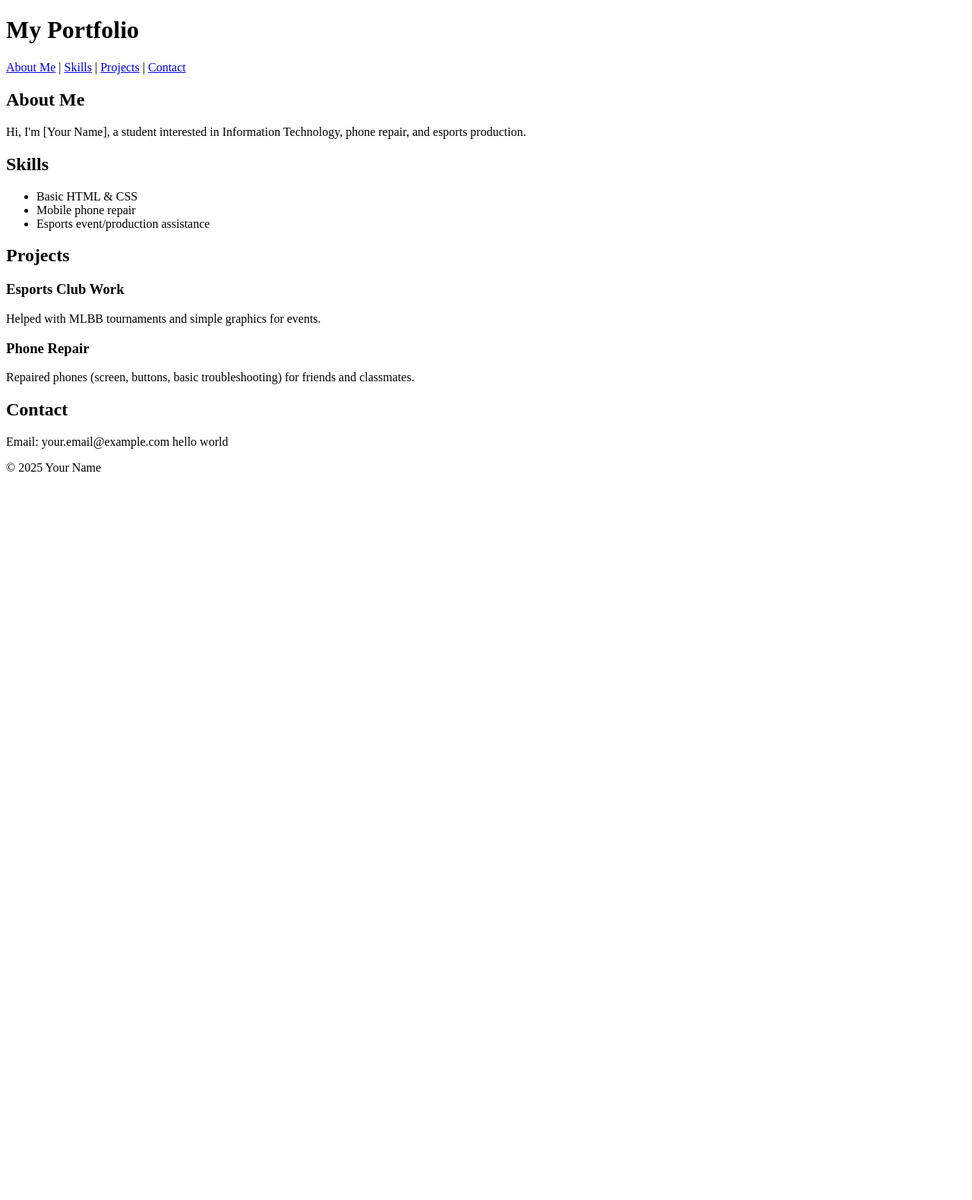
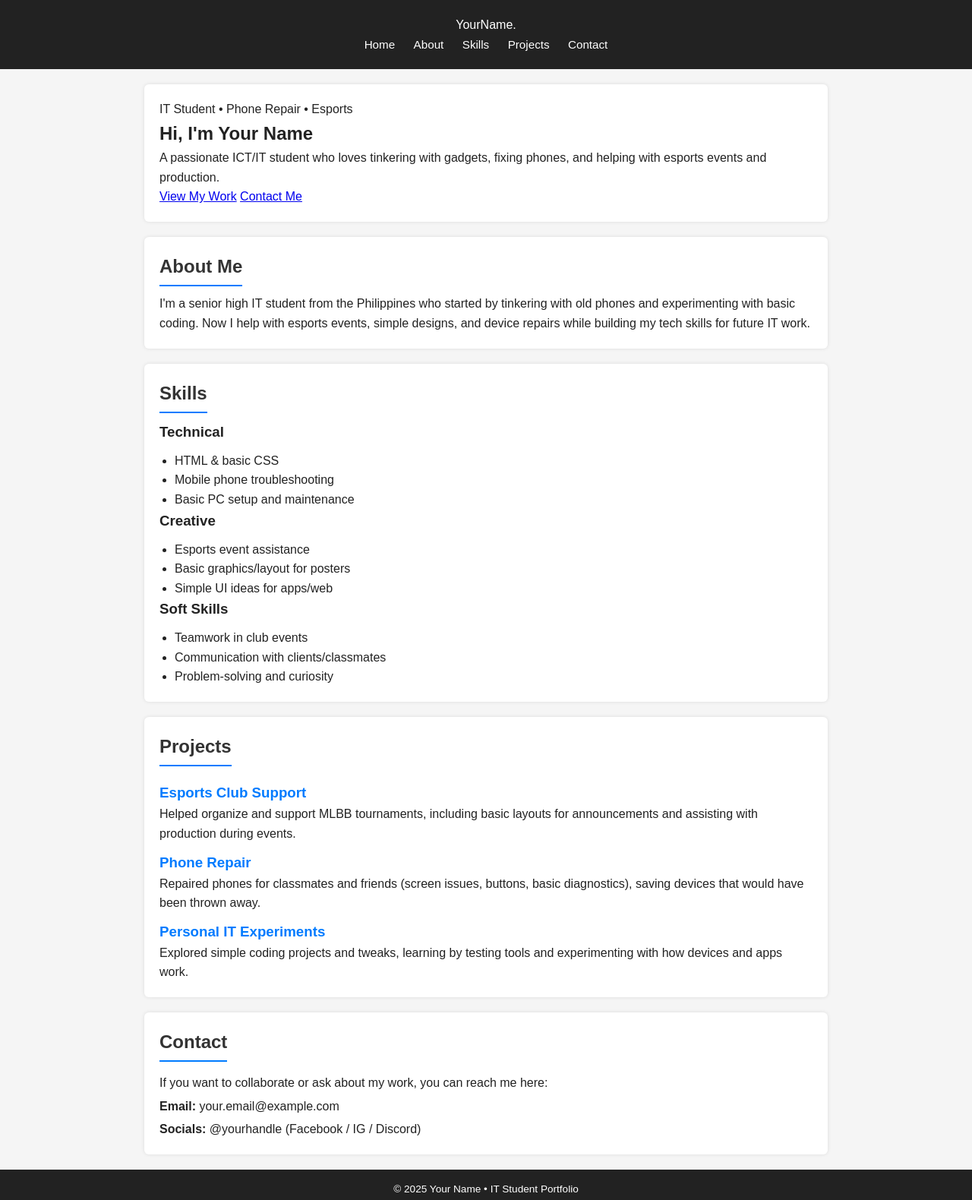
Before and after one commit to mackkk29/Mack-portfolio.io, a plain HTML site: page index.html in a window 1280 px wide. Shown: the whole page at 76% size. Before the commit the page ends 800 px from the top, so only its background shows below. Drawn offline with Linux system fonts and the light colour scheme.

Commit message:
Update index.html

```diff
--- a/index.html
+++ b/index.html
@@ -3,55 +3,117 @@
 <head>
   <meta charset="UTF-8">
   <meta name="viewport" content="width=device-width, initial-scale=1.0">
-  <title>My Portfolio</title>
+  <title>Your Name | Portfolio</title>
+  <link rel="stylesheet" href="style.css">
 </head>
 <body>
-  <!-- Navigation -->
-  <header>
-    <h1>My Portfolio</h1>
+  <!-- Header / Navbar -->
+  <header class="navbar">
+    <div class="logo">YourName<span>.</span></div>
     <nav>
-      <a href="#about">About Me</a> |
-      <a href="#skills">Skills</a> |
-      <a href="#projects">Projects</a> |
+      <a href="#home">Home</a>
+      <a href="#about">About</a>
+      <a href="#skills">Skills</a>
+      <a href="#projects">Projects</a>
       <a href="#contact">Contact</a>
     </nav>
   </header>
 
-  <!-- About Me -->
+  <!-- Hero Section -->
+  <section id="home" class="hero">
+    <div class="hero-text">
+      <p class="tagline">IT Student • Phone Repair • Esports</p>
+      <h1>Hi, I'm <span>Your Name</span></h1>
+      <p class="hero-subtitle">
+        A passionate ICT/IT student who loves tinkering with gadgets, fixing phones,
+        and helping with esports events and production.
+      </p>
+      <div class="hero-buttons">
+        <a href="#projects" class="btn primary">View My Work</a>
+        <a href="#contact" class="btn outline">Contact Me</a>
+      </div>
+    </div>
+  </section>
+
+  <!-- About Section -->
   <section id="about">
     <h2>About Me</h2>
-    <p>Hi, I'm [Your Name], a student interested in Information Technology, phone repair, and esports production.</p>
+    <p>
+      I'm a senior high IT student from the Philippines who started by tinkering with
+      old phones and experimenting with basic coding. Now I help with esports events,
+      simple designs, and device repairs while building my tech skills for future IT work.
+    </p>
   </section>
 
-  <!-- Skills -->
+  <!-- Skills Section -->
   <section id="skills">
     <h2>Skills</h2>
-    <ul>
-      <li>Basic HTML & CSS</li>
-      <li>Mobile phone repair</li>
-      <li>Esports event/production assistance</li>
-    </ul>
+    <div class="cards">
+      <div class="card">
+        <h3>Technical</h3>
+        <ul>
+          <li>HTML & basic CSS</li>
+          <li>Mobile phone troubleshooting</li>
+          <li>Basic PC setup and maintenance</li>
+        </ul>
+      </div>
+      <div class="card">
+        <h3>Creative</h3>
+        <ul>
+          <li>Esports event assistance</li>
+          <li>Basic graphics/layout for posters</li>
+          <li>Simple UI ideas for apps/web</li>
+        </ul>
+      </div>
+      <div class="card">
+        <h3>Soft Skills</h3>
+        <ul>
+          <li>Teamwork in club events</li>
+          <li>Communication with clients/classmates</li>
+          <li>Problem-solving and curiosity</li>
+        </ul>
+      </div>
+    </div>
   </section>
 
-  <!-- Projects -->
+  <!-- Projects Section -->
   <section id="projects">
     <h2>Projects</h2>
-    <h3>Esports Club Work</h3>
-    <p>Helped with MLBB tournaments and simple graphics for events.</p>
-
-    <h3>Phone Repair</h3>
-    <p>Repaired phones (screen, buttons, basic troubleshooting) for friends and classmates.</p>
+    <div class="cards">
+      <div class="card">
+        <h3>Esports Club Support</h3>
+        <p>
+          Helped organize and support MLBB tournaments, including basic layouts for
+          announcements and assisting with production during events.
+        </p>
+      </div>
+      <div class="card">
+        <h3>Phone Repair</h3>
+        <p>
+          Repaired phones for classmates and friends (screen issues, buttons, basic
+          diagnostics), saving devices that would have been thrown away.
+        </p>
+      </div>
+      <div class="card">
+        <h3>Personal IT Experiments</h3>
+        <p>
+          Explored simple coding projects and tweaks, learning by testing tools and
+          experimenting with how devices and apps work.
+        </p>
+      </div>
+    </div>
   </section>
 
-  <!-- Contact -->
+  <!-- Contact Section -->
   <section id="contact">
     <h2>Contact</h2>
-    <p>Email: your.email@example.com hello world
-  </p>
+    <p>If you want to collaborate or ask about my work, you can reach me here:</p>
+    <p><strong>Email:</strong> your.email@example.com</p>
+    <p><strong>Socials:</strong> @yourhandle (Facebook / IG / Discord)</p>
   </section>
 
   <footer>
-    <p>© 2025 Your Name</p>
+    <p>© 2025 Your Name • IT Student Portfolio</p>
   </footer>
 </body>
 </html>
```
